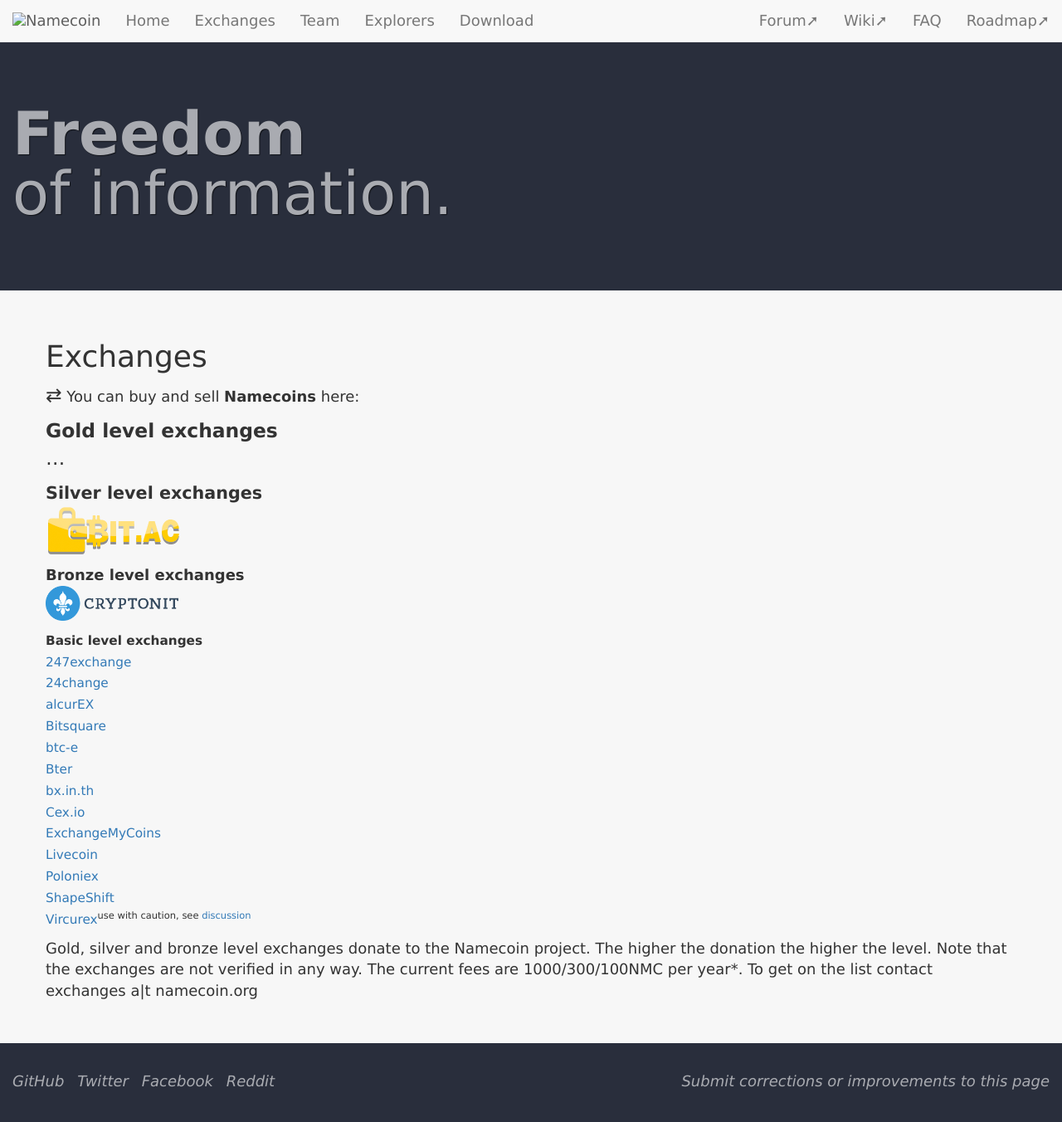
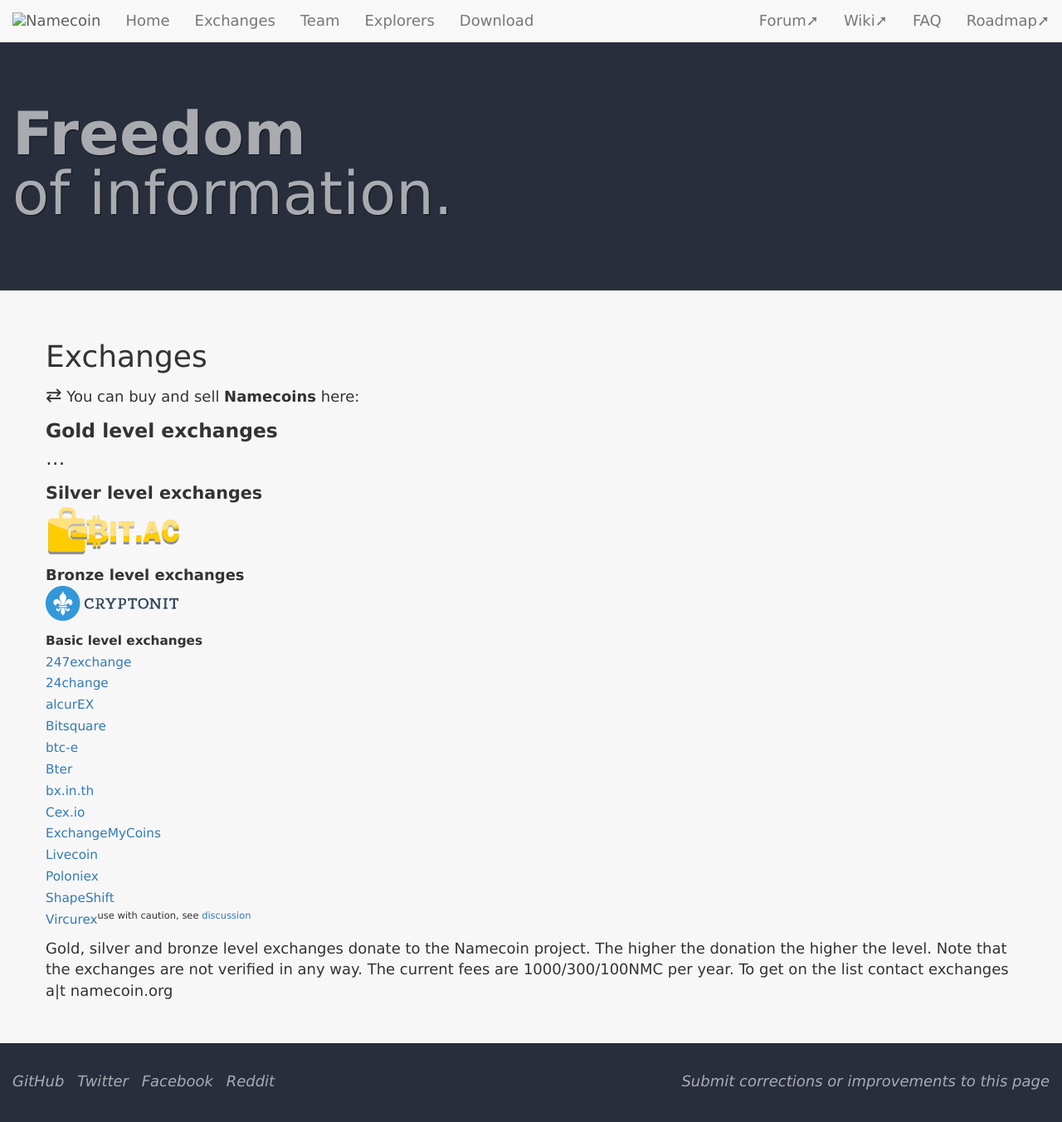
Before and after one commit to JeremyRand/namecoin.org, a Jekyll site: the page built from exchanges/index.md, in a window 1280 px wide and 1356 px high. Shown: the top 1352 px of the window at 83% size. Built offline with Jekyll 4.4.1, drawn with Linux system fonts in a browser that asks for light colours; nearby versions of some CDN libraries; library files that are not in the unit come from our copies.

```diff
--- a/exchanges/index.md
+++ b/exchanges/index.md
@@ -40,4 +40,4 @@ title: Exchanges
 </span>
 
 Gold, silver and bronze level exchanges donate to the Namecoin project. The higher the donation the higher the level. Note that the exchanges are not verified in any way.
-The current fees are 1000/300/100NMC per year*. To get on the list contact exchanges a|t namecoin.org
+The current fees are 1000/300/100NMC per year. To get on the list contact exchanges a|t namecoin.org
```
